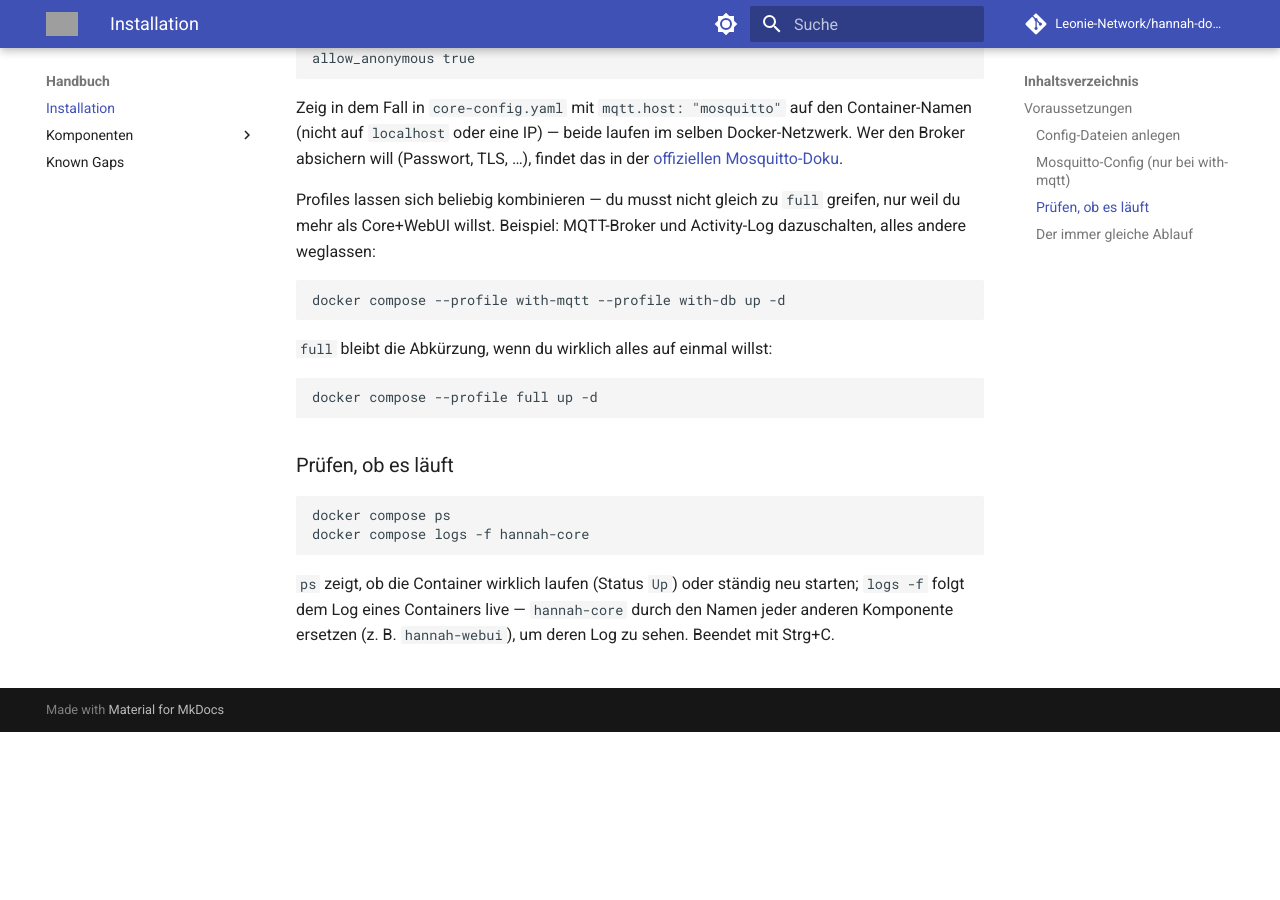
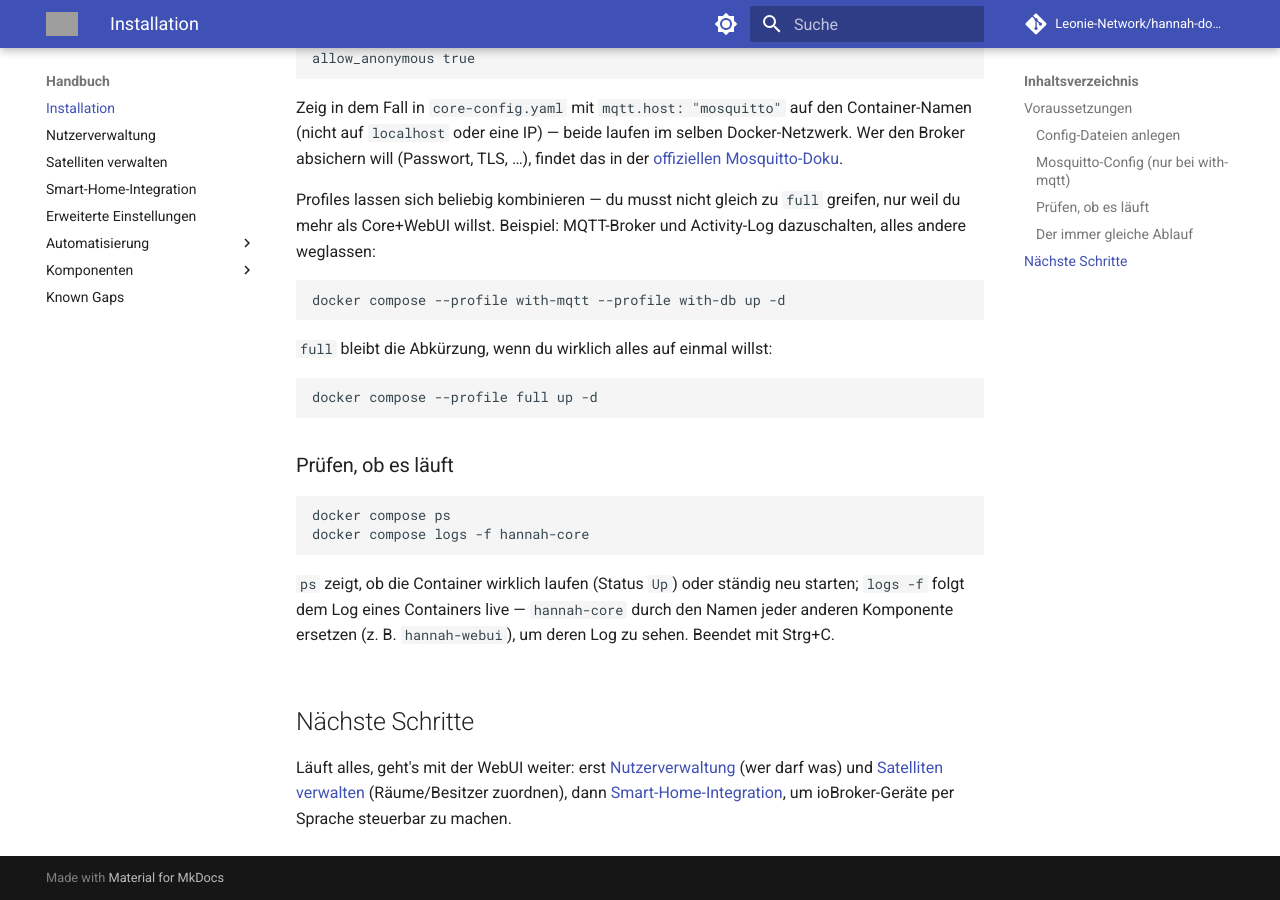
Before and after one commit to Leonie-Network/hannah-docs, an MkDocs documentation site: the page built from docs/manual/installation.md, in a window 1280 px wide and 900 px high, scrolled down 2728 px. Built offline with MkDocs 1.6.1 and Material for MkDocs 9.7.7, drawn with Linux system fonts in a browser that asks for light colours; comment, search, counter and statistics services are not loaded; before the commit the page ends 3460 px from its top, so only the background shows below that; grey boxes are pictures that could not be loaded.

Commit message:
docs: add nav entries for new handbook sections
Adds the Handbuch nav skeleton for six new sections (Nutzerverwaltung,
Satelliten verwalten, Smart-Home-Integration, Erweiterte Einstellungen,
Automatisierung/Trigger+Wecker) and points installation.md at them as
next steps.

Refs #4, #5, #6, #7, #8, #10

Co-Authored-By: Claude Sonnet 5 <noreply@anthropic.com>

```diff
--- a/docs/manual/installation.md
+++ b/docs/manual/installation.md
@@ -343,3 +343,10 @@ Installations-Script pro Komponente.
     [Core → Installation](../components/core/installation.md) zeigt genau diesen Ablauf noch
     einmal im Detail; die anderen Komponentenseiten unter [Komponenten](../components/index.md)
     folgen demselben Schema mit ihren jeweiligen Pfaden und Variablen.
+
+## Nächste Schritte
+
+Läuft alles, geht's mit der WebUI weiter: erst [Nutzerverwaltung](users.md) (wer darf
+was) und [Satelliten verwalten](satellites.md) (Räume/Besitzer zuordnen), dann
+[Smart-Home-Integration](smart-home-integration.md), um ioBroker-Geräte per Sprache
+steuerbar zu machen.
--- a/mkdocs.yml
+++ b/mkdocs.yml
@@ -33,6 +33,13 @@ nav:
   - Start: index.md
   - Handbuch:
       - Installation: manual/installation.md
+      - Nutzerverwaltung: manual/users.md
+      - Satelliten verwalten: manual/satellites.md
+      - Smart-Home-Integration: manual/smart-home-integration.md
+      - Erweiterte Einstellungen: manual/settings.md
+      - Automatisierung:
+          - Trigger: manual/triggers.md
+          - Wecker: manual/alarms.md
       - Komponenten:
           - Übersicht: components/index.md
           - Core:
```
